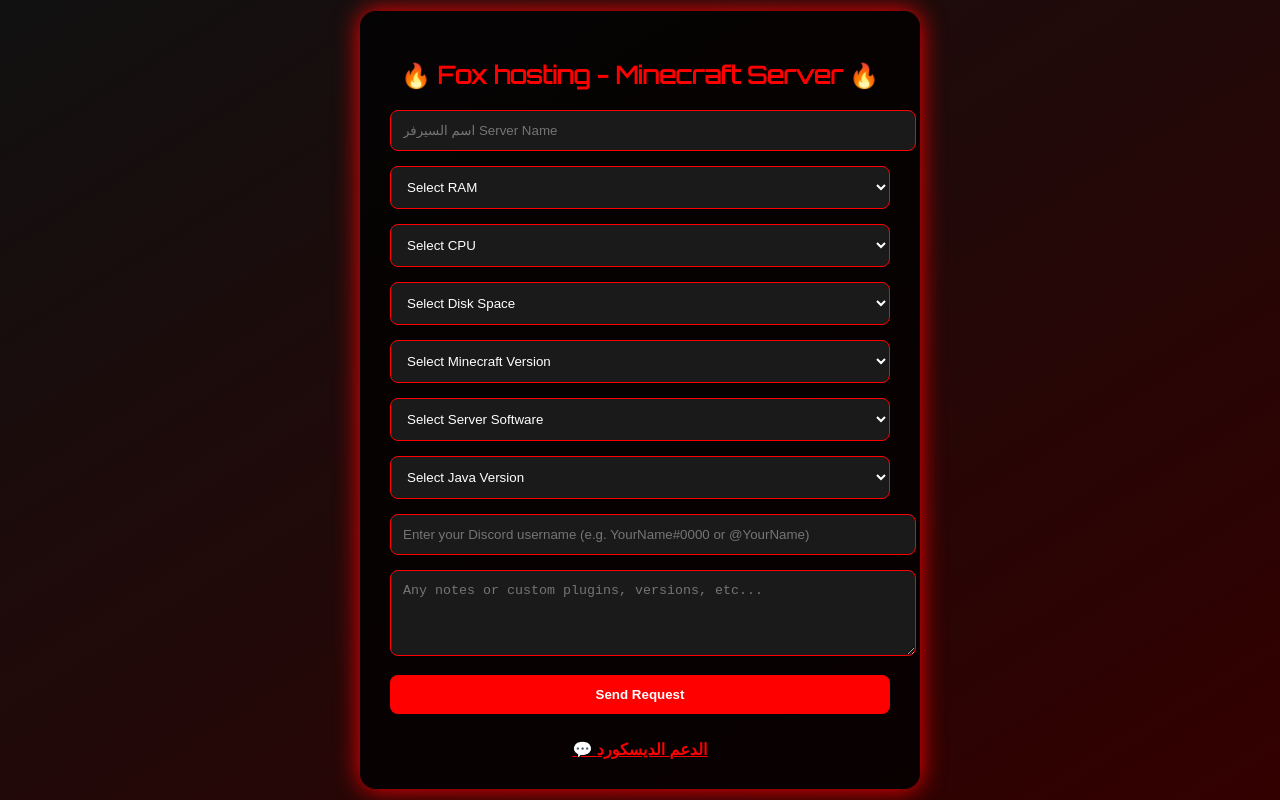
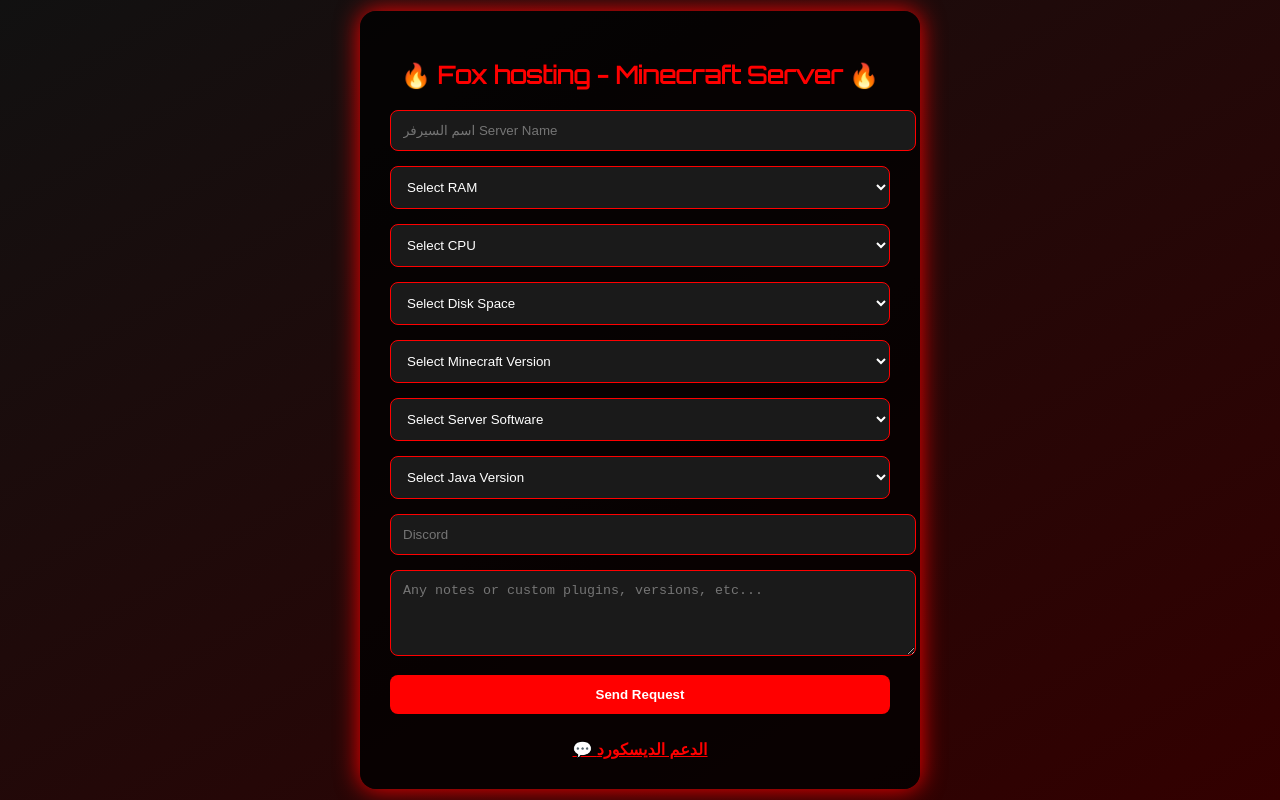
Before and after one commit to Omar9282jwee/Fox.Hosting, a website: page index.html in a window 1280 px wide. Drawn offline with Linux system fonts and the light colour scheme.

Commit message:
Update index.html

```diff
--- a/index.html
+++ b/index.html
@@ -243,7 +243,7 @@
         <input
           type="text"
           name="discord"
-          placeholder="Enter your Discord username (e.g. YourName#0000 or @YourName)"
+          placeholder=Discord username اسم حسابك في الديسكورد "
           required
         />
         <textarea
```
